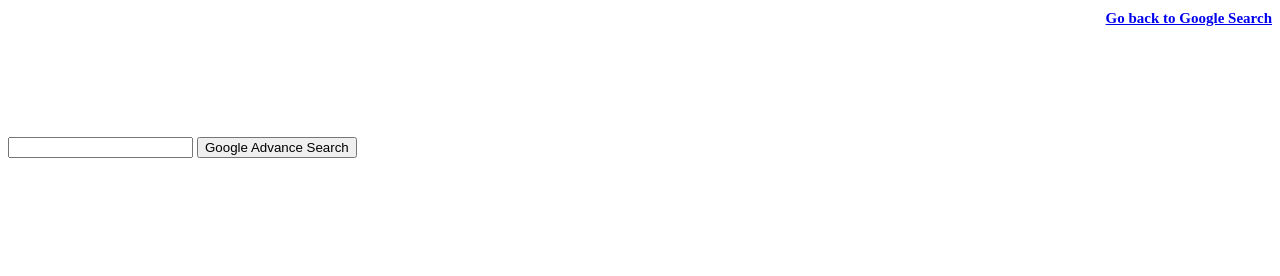
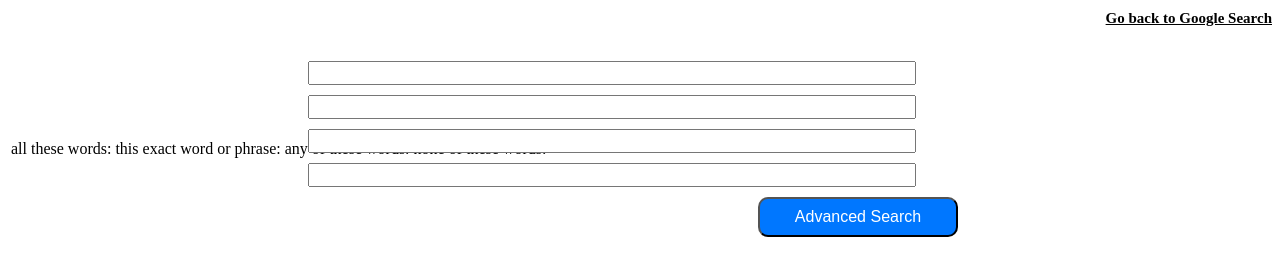
Before and after one commit to Brau1022/webpagecourse, a plain HTML site: page Google_Advance_Search.html in a window 1280 px wide. Drawn offline with Linux system fonts and the light colour scheme.

Commit message:
Advanced Search

```diff
--- a/Google_Advance_Search.html
+++ b/Google_Advance_Search.html
@@ -2,27 +2,60 @@
 <html lang="en">
     <head>
         <title>Search</title>
+
+        <link rel="stylesheet" href="container_center.css">
+
         <style>
-
-
 
 		h1{
 
 			text-align: right;
 			font-size: 15px;
 			padding-bottom: 100px;
-		}
+
+        }
 		</style>
 
     </head>
+
     <body>
 
-        <h1><a href="Google_Normal_Search_Home.html"> Go back to Google Search </a></h1>
+        <h1><a style="color: black;" href="Google_Normal_Search_Home.html"> Go back to Google Search </a></h1>
 
-        <form action="https://www.google.com/search">
-            <input type="text" name="q">
-            <input type="submit" value="Google Advance Search">
-        </form>
+        <table style="width: fit-content;">
+            <td>
+                all these words:
+            </td>
+            <td>
+                this exact word or phrase:
+
+            </td>
+            <td>
+                any of these words:
+
+            </td>
+            <td>
+                none of these words:
+            </td>
+
+        </table>
+
+
+        <div id="busqueda2">
+            <form action="https://www.google.com/search">
+
+                <input  type="text" name="as_q" style="margin-bottom: 10px; font-size: medium; width: 600px;">
+
+                <input type="text" name="as_epq" style="margin-bottom: 10px; font-size: medium; width: 600px;">
+
+                <input type="text" name="as_oq" style="margin-bottom: 10px; font-size: medium; width: 600px;">
+
+                <input type="text" name="as_eq" style="margin-bottom: 10px; font-size: medium; width: 600px;">
+                <input id="button4" type="submit" value="Advanced Search">
+
+            </form>
+
+        </div>
 
 
     </body>
--- a/container_center.css
+++ b/container_center.css
@@ -18,6 +18,7 @@
   left: 30px;
   margin-top: 40px;
   border-radius: 10px;
+  background-color: whitesmoke;
 }
 
 #button2{
@@ -27,6 +28,7 @@
     left: 300px;
     bottom: 40px;
     border-radius: 10px;
+    background-color: whitesmoke;
 }
 #barra1{
     width: 500px;
@@ -40,4 +42,27 @@
     left: 150px;
     top: 40px;
     border-radius: 10px;
+    background-color: whitesmoke;
     }
+
+    #button4{
+
+        width: 200px;
+        height: 40px;
+        position: relative;
+        left: 300px;
+
+        border-radius: 10px;
+        font-size: medium;
+        color: white;
+        background-color: rgb(0, 119, 255);
+        }
+    #busqueda2{
+        position: relative;
+        left: 300px;
+        bottom: 100px;
+
+        width: 500px;
+
+        text-align: center;
+    }
```
Also changed, not shown: Google_Image_Search.html (+1 -1 lines).
